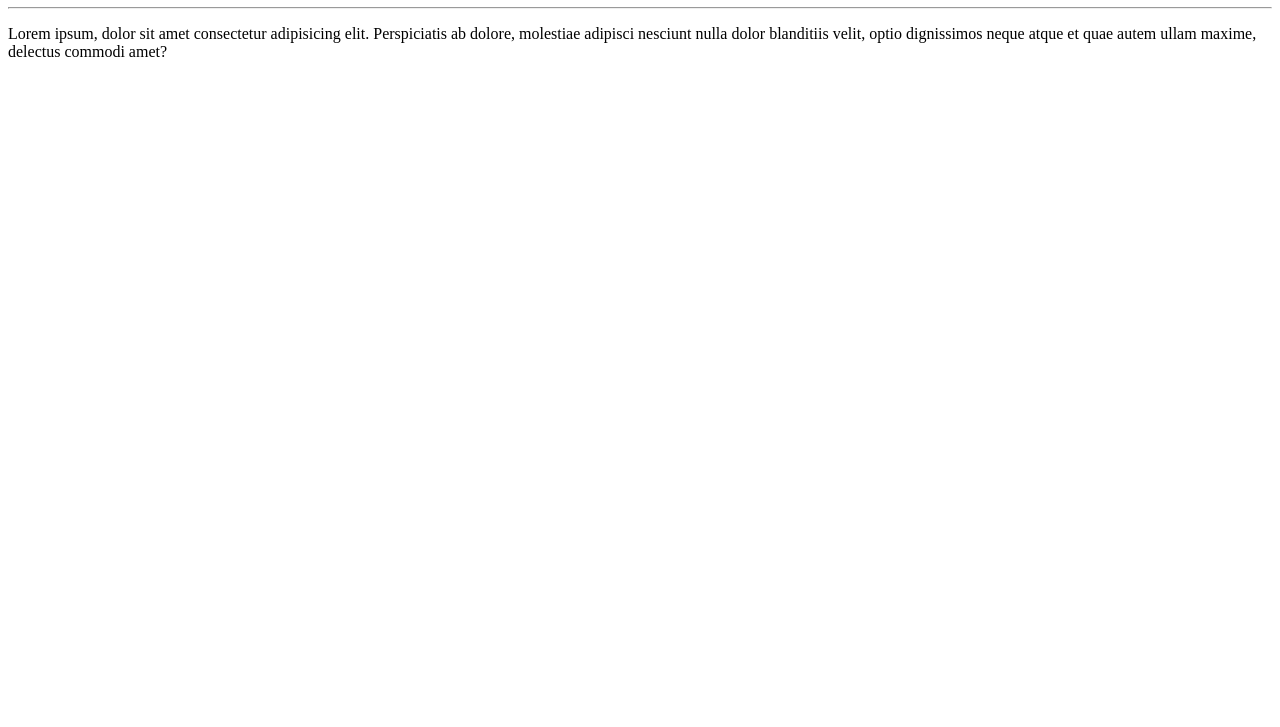
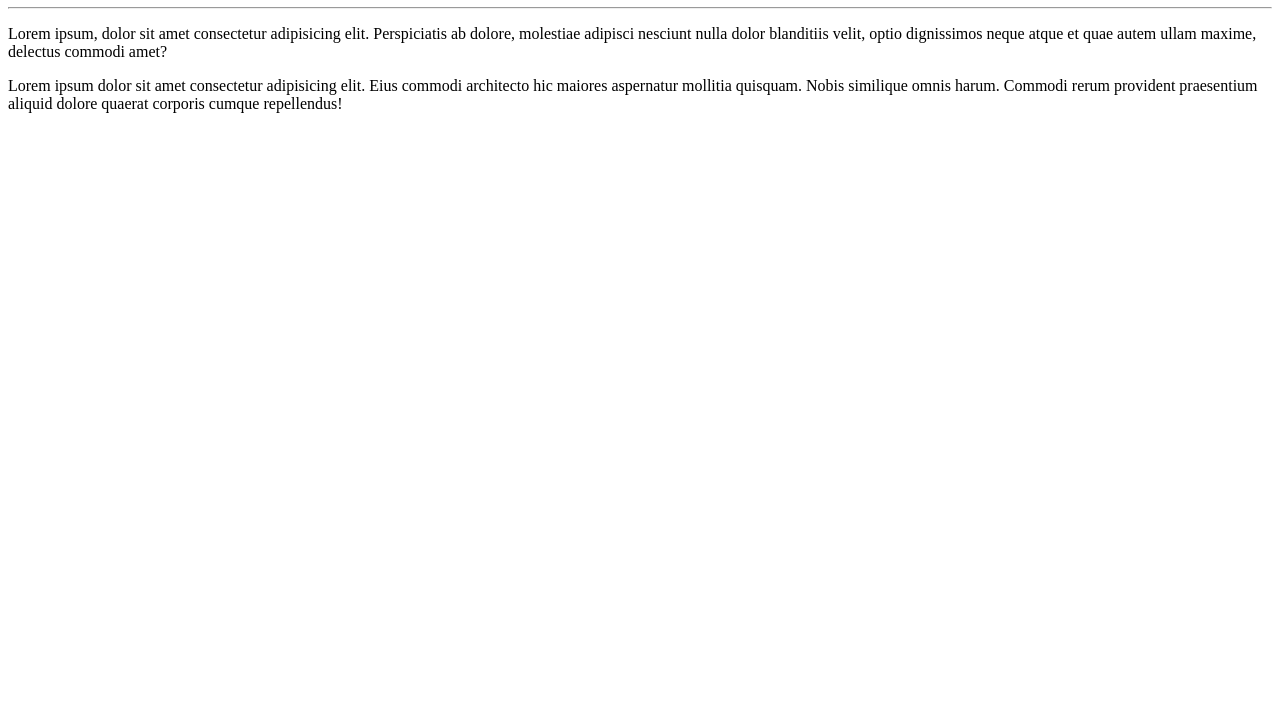
Before and after one commit to haroldoromano/Ola-Mundo, a plain HTML site: page site-exemplo/index.html in a window 1280 px wide. Shown: the part 73-800 px from the top of the page. Drawn offline with Linux system fonts and the light colour scheme.

Commit message:
Adicionei um paragrafo

```diff
--- a/site-exemplo/index.html
+++ b/site-exemplo/index.html
@@ -10,5 +10,6 @@
     <h1>Olá, Mundo!</h1>
     <hr>
     <p>Lorem ipsum, dolor sit amet consectetur adipisicing elit. Perspiciatis ab dolore, molestiae adipisci nesciunt nulla dolor blanditiis velit, optio dignissimos neque atque et quae autem ullam maxime, delectus commodi amet?</p>
+    <p>Lorem ipsum dolor sit amet consectetur adipisicing elit. Eius commodi architecto hic maiores aspernatur mollitia quisquam. Nobis similique omnis harum. Commodi rerum provident praesentium aliquid dolore quaerat corporis cumque repellendus!</p>
 </body>
 </html>
```
